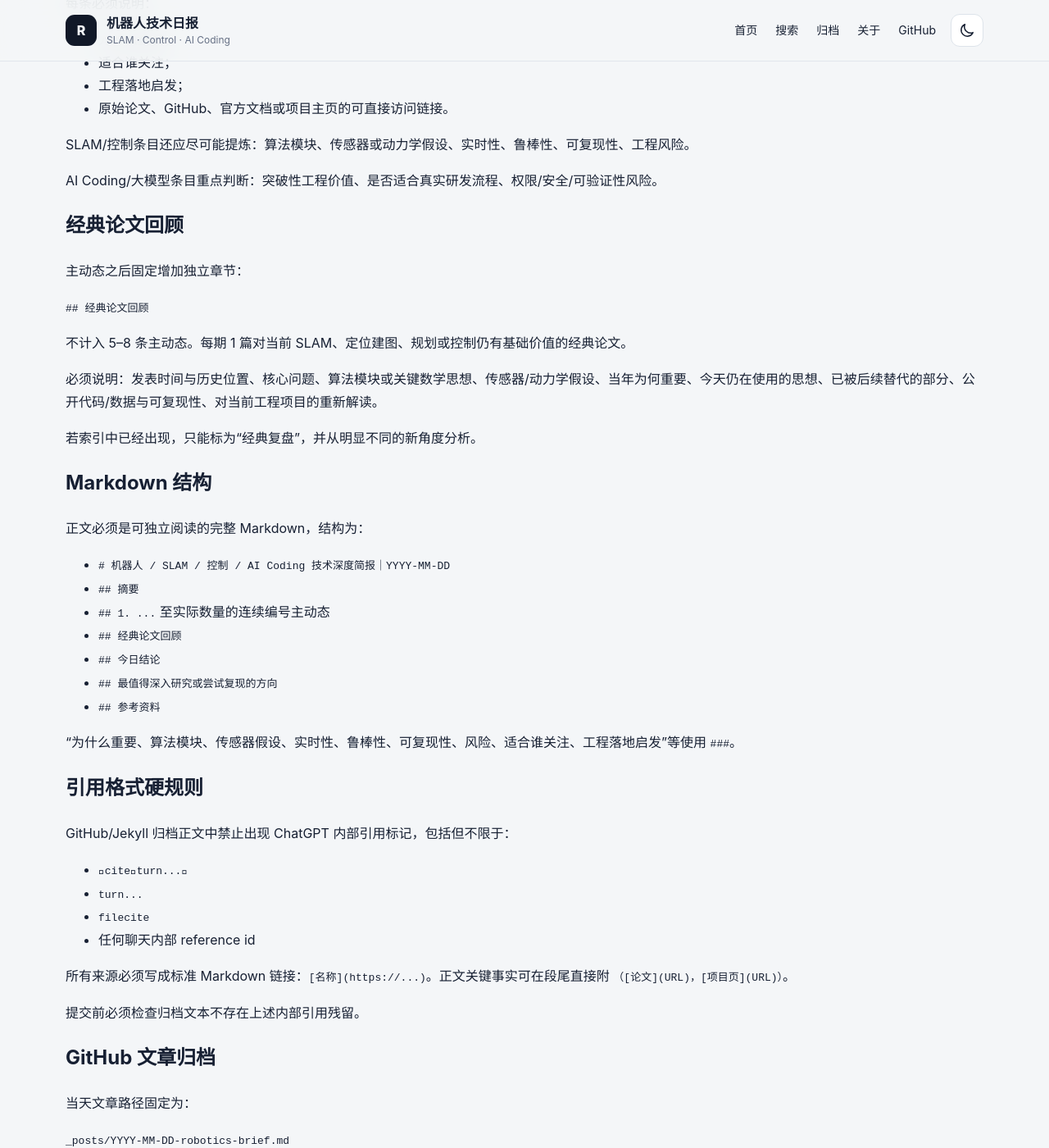
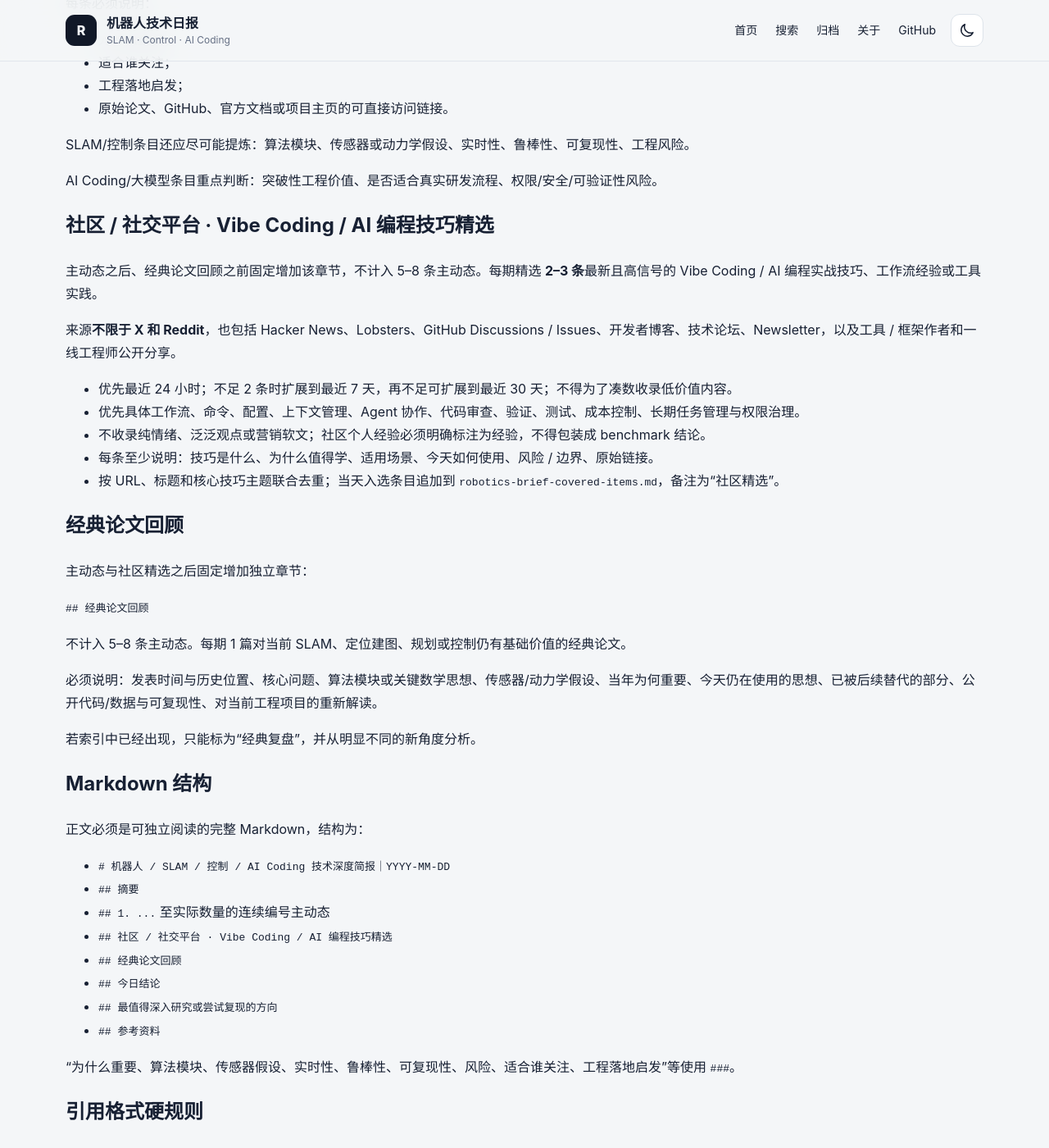
Before and after one commit to helywin/daily, a Jekyll site: the page built from robotics-brief-task-spec.md, in a window 1280 px wide and 1400 px high, scrolled down 977 px. Shown: the whole window at 82% size. Built offline with Jekyll 4.4.1, drawn with Linux system fonts in a browser that asks for light colours; our own code applies the rules of GitHub Pages for plain Markdown files; some of the changed text lies outside the part shown.

Commit message:
docs: add community AI coding tips section to robotics brief spec

```diff
--- a/robotics-brief-task-spec.md
+++ b/robotics-brief-task-spec.md
@@ -40,9 +40,21 @@ SLAM/控制条目还应尽可能提炼：算法模块、传感器或动力学假
 
 AI Coding/大模型条目重点判断：突破性工程价值、是否适合真实研发流程、权限/安全/可验证性风险。
 
+## 社区 / 社交平台 · Vibe Coding / AI 编程技巧精选
+
+主动态之后、经典论文回顾之前固定增加该章节，不计入 5–8 条主动态。每期精选 **2–3 条**最新且高信号的 Vibe Coding / AI 编程实战技巧、工作流经验或工具实践。
+
+来源**不限于 X 和 Reddit**，也包括 Hacker News、Lobsters、GitHub Discussions / Issues、开发者博客、技术论坛、Newsletter，以及工具 / 框架作者和一线工程师公开分享。
+
+- 优先最近 24 小时；不足 2 条时扩展到最近 7 天，再不足可扩展到最近 30 天；不得为了凑数收录低价值内容。
+- 优先具体工作流、命令、配置、上下文管理、Agent 协作、代码审查、验证、测试、成本控制、长期任务管理与权限治理。
+- 不收录纯情绪、泛泛观点或营销软文；社区个人经验必须明确标注为经验，不得包装成 benchmark 结论。
+- 每条至少说明：技巧是什么、为什么值得学、适用场景、今天如何使用、风险 / 边界、原始链接。
+- 按 URL、标题和核心技巧主题联合去重；当天入选条目追加到 `robotics-brief-covered-items.md`，备注为“社区精选”。
+
 ## 经典论文回顾
 
-主动态之后固定增加独立章节：
+主动态与社区精选之后固定增加独立章节：
 
 `## 经典论文回顾`
 
@@ -59,6 +71,7 @@ AI Coding/大模型条目重点判断：突破性工程价值、是否适合真
 - `# 机器人 / SLAM / 控制 / AI Coding 技术深度简报｜YYYY-MM-DD`
 - `## 摘要`
 - `## 1. ...` 至实际数量的连续编号主动态
+- `## 社区 / 社交平台 · Vibe Coding / AI 编程技巧精选`
 - `## 经典论文回顾`
 - `## 今日结论`
 - `## 最值得深入研究或尝试复现的方向`
@@ -107,13 +120,14 @@ commit message：
 - 新建：`docs: add robotics brief for YYYY-MM-DD`
 - 更新：`docs: update robotics brief for YYYY-MM-DD`
 
-提交后必须重新读取文章，确认：日期正确、正文未截断、包含 `## 经典论文回顾` 和 `## 参考资料`、无聊天内部引用标记。
+提交后必须重新读取文章，确认：日期正确、正文未截断、包含 `## 社区 / 社交平台 · Vibe Coding / AI 编程技巧精选`、`## 经典论文回顾` 和 `## 参考资料`、无聊天内部引用标记。
 
 ## 更新去重索引
 
 文章归档并验证后，再次读取 `robotics-brief-covered-items.md` 获取当前 blob SHA。
 
 - 追加当天首次覆盖的论文/项目；
+- 追加当天社区精选条目，并在备注中标记“社区精选”；
 - 对“更新”或“经典复盘”修改最近覆盖日期和备注；
 - 更新文件头部最后更新日期和条目统计说明；
 - commit message：`docs: update robotics brief coverage index for YYYY-MM-DD`。
```
